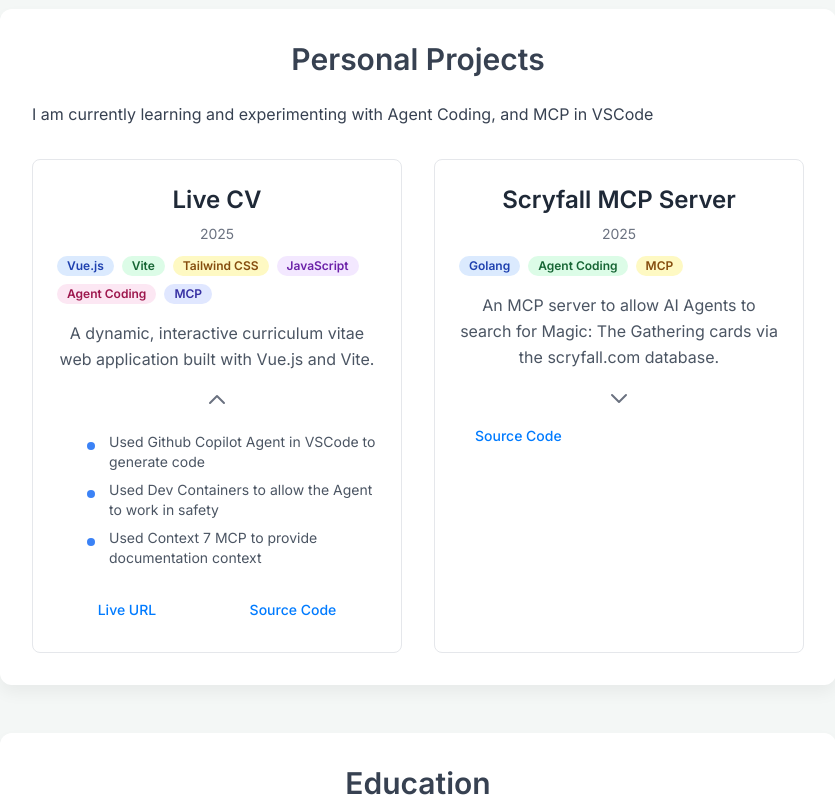
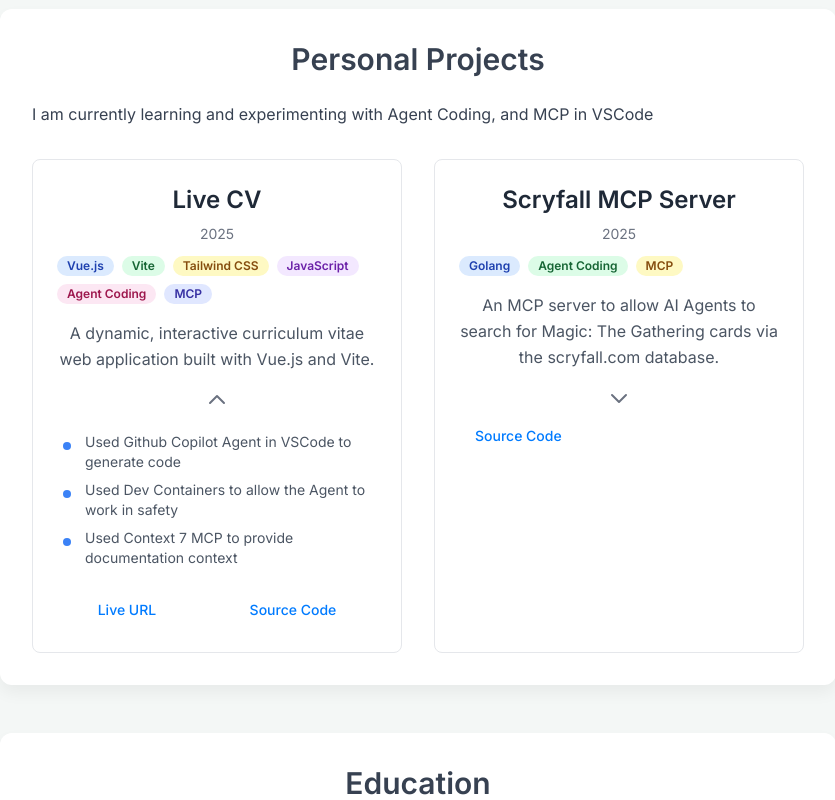
Before and after one commit to levofski/live-cv, a Vue app: page / in a window 1280 px wide. Both pictures are taken after a click on the element 439 px from the left and 2620 px from the top of the page. Shown: the part 2220-3020 px from the top of the page, without its empty margins (222-1057 px from the left). Built offline with nearby package versions, Linux system fonts and the light colour scheme.

Commit message:
style: adjust padding in project details list   - **Files Changed**: `ProjectCard.vue`   - **Reason**: Added left padding to the project details list for improved alignment and readability.

```diff
--- a/src/components/ProjectCard.vue
+++ b/src/components/ProjectCard.vue
@@ -126,7 +126,7 @@ function getTechColor(index) {
         }"
         class="project-details-wrapper pt-4 pb-4 border-gray-200 overflow-hidden"
       >
-        <ul class="space-y-2 text-sm text-gray-600 text-left">
+        <ul class="space-y-2 text-sm text-gray-600 text-left pl-0">
           <li
             v-for="(detail, dIndex) in project.details"
             :key="dIndex"
```
